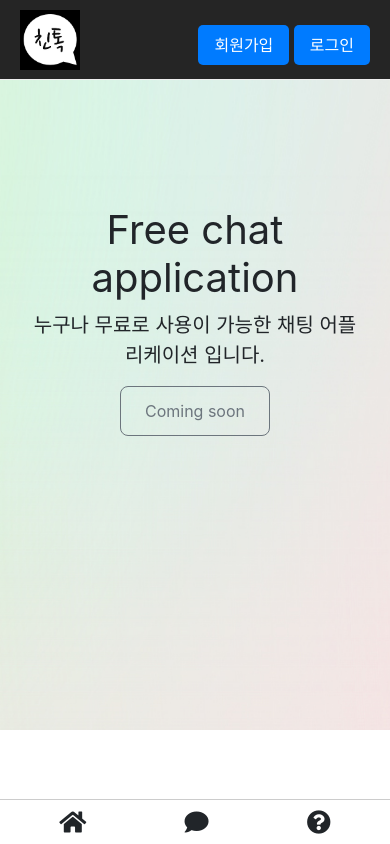
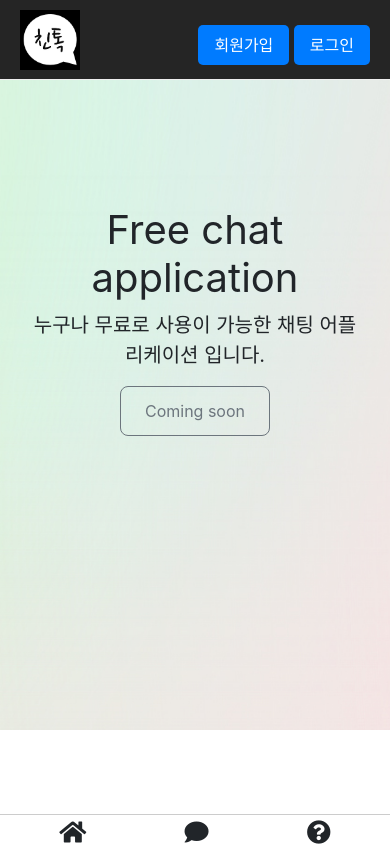
Before and after one commit to LJC0831/frontend, a Vue app: page / in a window 390 px wide. Built offline with nearby package versions, Linux system fonts and the light colour scheme; what vue-toast-notification would draw is missing.

Commit message:
디자인수정

```diff
--- a/src/components/Footer_01.vue
+++ b/src/components/Footer_01.vue
@@ -29,8 +29,8 @@ export default {
   }
 };
 </script>
+  <style scoped>
 
-  <style scoped>
 .mobile-icons {
   position: fixed;
   bottom: 0;
@@ -58,5 +58,13 @@ export default {
   font-size: 12px;
   margin-top: 2px;
 }
+@media (max-width: 768px) {
+  .mobile-icons {
+    height: 30px;
+  }
+  .icon {
+    height: 20px;
+  }
+}
 
   </style>
```
